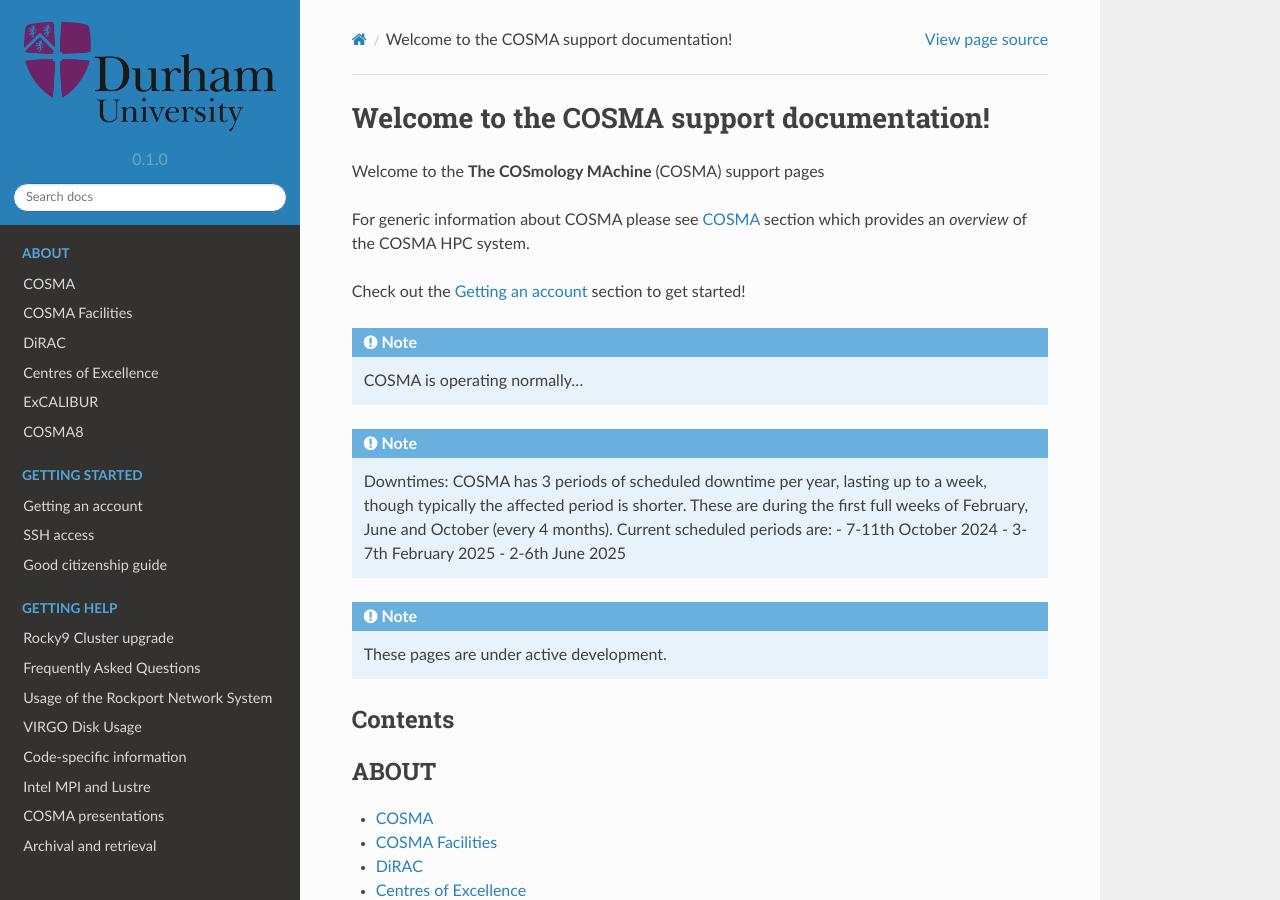
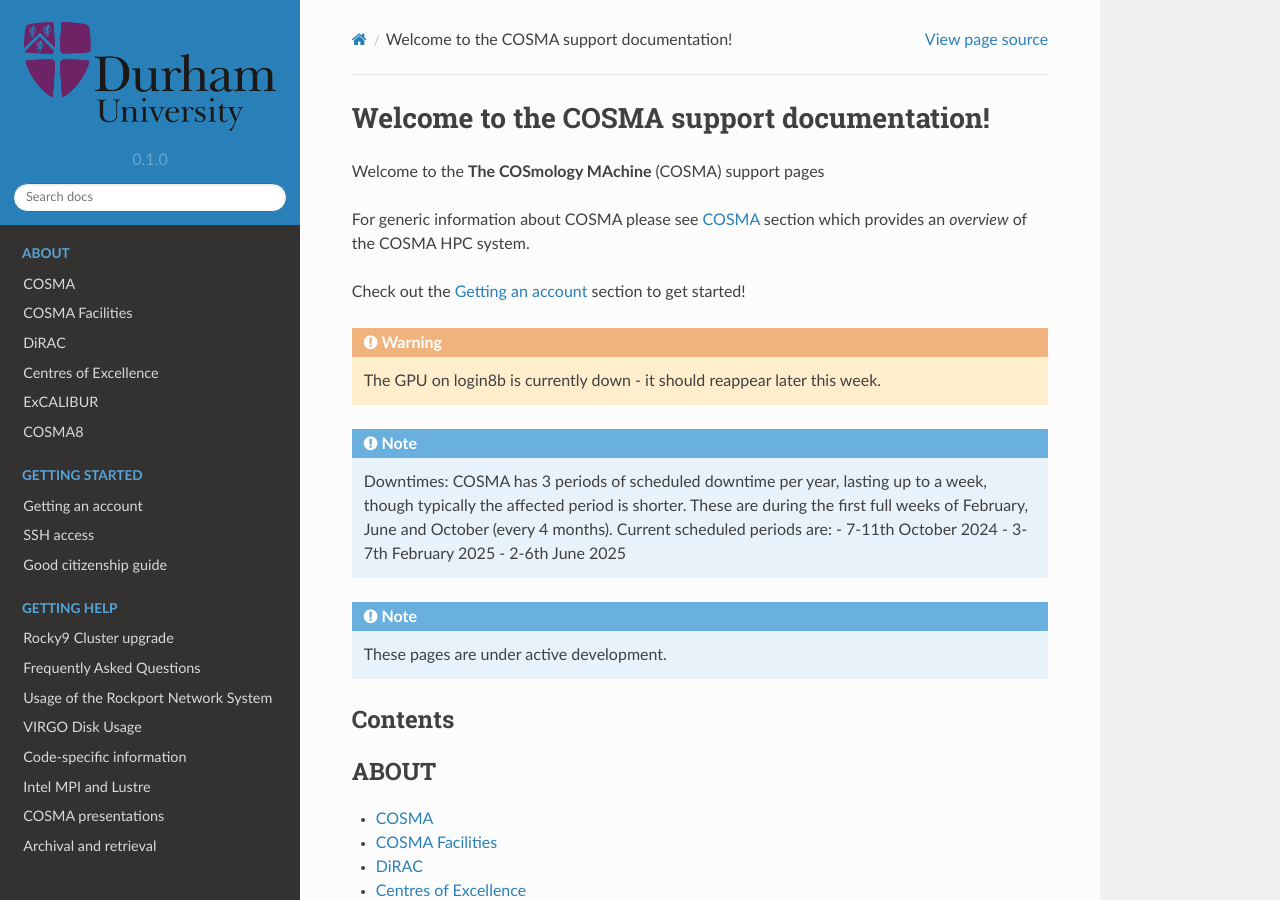
Before and after one commit to agb32/cosmadoc, a Sphinx documentation site: the page built from docs/source/index.rst, in a window 1280 px wide and 900 px high. Built offline with Sphinx 7.4.7 and the Read the Docs theme 2.0.0, drawn with Linux system fonts in a browser that asks for light colours.

Commit message:
status-updated

```diff
--- a/docs/source/index.rst
+++ b/docs/source/index.rst
@@ -8,9 +8,10 @@
 
 Check out the :doc:`account` section to get started!
 
-.. note::
+.. warning::
 
-   COSMA is operating normally...
+   The GPU on login8b is currently down - it should reappear later
+   this week.
 
 .. note::
 
```
